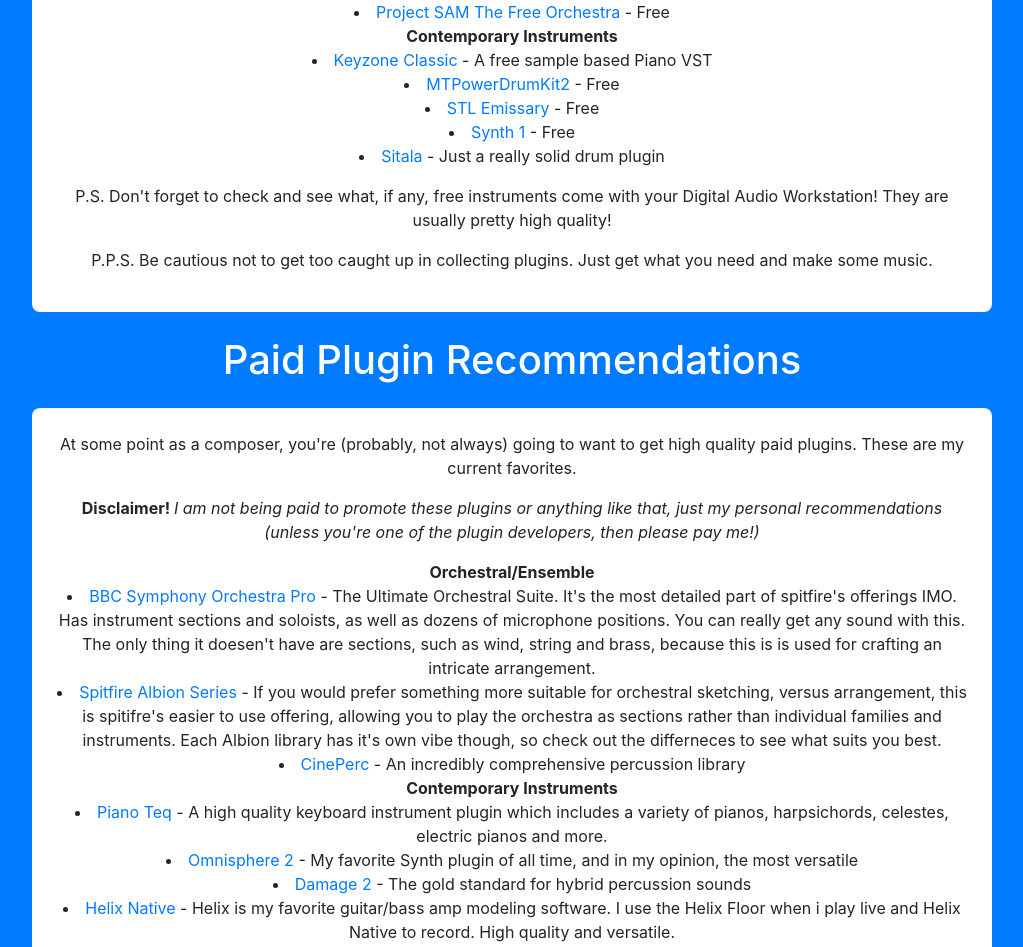
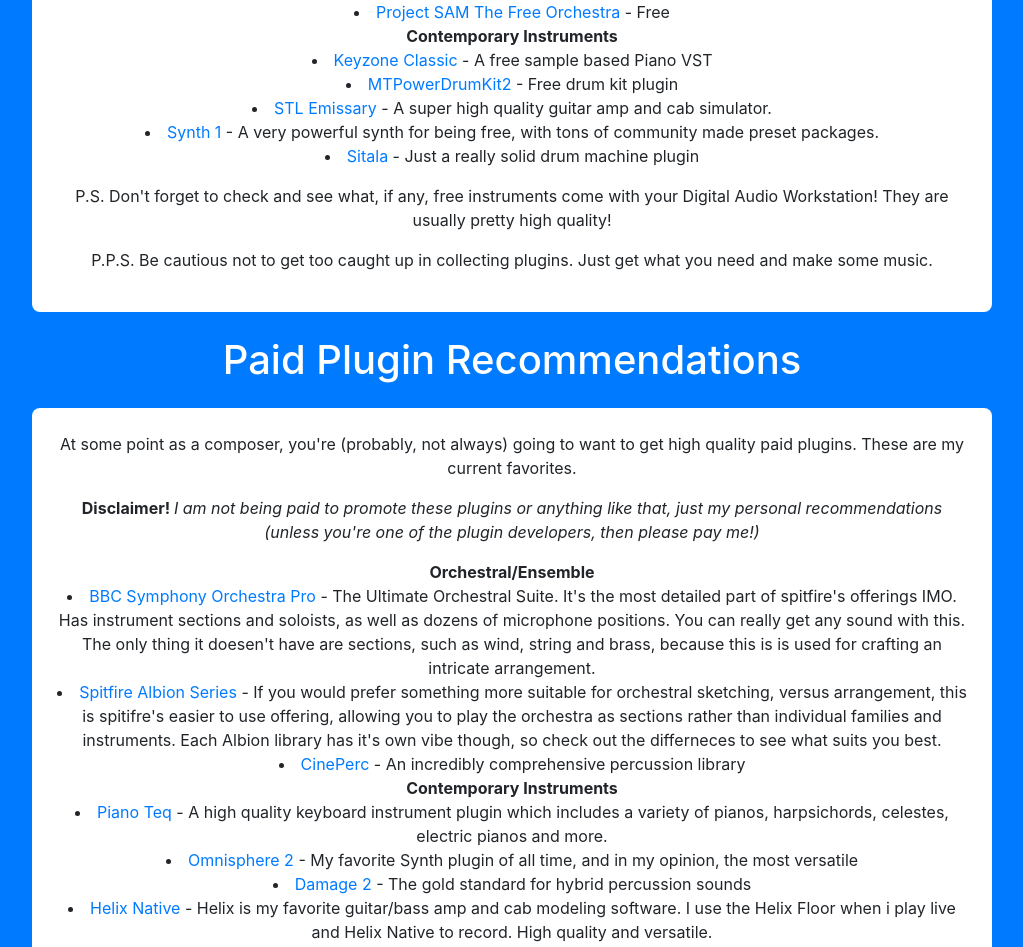
Before and after one commit to robbyph/instrumentation-generation, a Next.js app: page /recommendations in a window 1280 px wide. Shown: the part 680-1627 px from the top of the page, without its empty margins (128-1151 px from the left). Built offline with nearby package versions, Linux system fonts and the light colour scheme.

Commit message:
Fixed some descriptions

```diff
--- a/pages/recommendations.js
+++ b/pages/recommendations.js
@@ -28,10 +28,10 @@
                     <li><a target="_blank" rel="noopener noreferrer" href="https://projectsam.com/libraries/the-free-orchestra/">Project SAM The Free Orchestra</a> - Free</li>
                     <li style={{listStyleType: 'none'}}><strong>Contemporary Instruments</strong></li>
                     <li><a target="_blank" rel="noopener noreferrer" href="https://plugins4free.com/plugin/2848/">Keyzone Classic</a> - A free sample based Piano VST</li>
-                    <li><a target="_blank" rel="noopener noreferrer" href="https://www.powerdrumkit.com/">MTPowerDrumKit2</a> - Free</li>
-                    <li><a target="_blank" rel="noopener noreferrer" href="https://www.stltones.com/products/stl-ignite-emissary-plug-in-bundle">STL Emissary</a> - Free</li>
-                    <li><a target="_blank" rel="noopener noreferrer" href="https://www.kvraudio.com/product/synth1-by-daichi-laboratory-ichiro-toda">Synth 1</a> - Free</li>
-                    <li><a target="_blank" rel="noopener noreferrer" href="https://decomposer.de/sitala/">Sitala</a> - Just a really solid drum plugin</li>
+                    <li><a target="_blank" rel="noopener noreferrer" href="https://www.powerdrumkit.com/">MTPowerDrumKit2</a> - Free drum kit plugin</li>
+                    <li><a target="_blank" rel="noopener noreferrer" href="https://www.stltones.com/products/stl-ignite-emissary-plug-in-bundle">STL Emissary</a> - A super high quality guitar amp and cab simulator.</li>
+                    <li><a target="_blank" rel="noopener noreferrer" href="https://www.kvraudio.com/product/synth1-by-daichi-laboratory-ichiro-toda">Synth 1</a> - A very powerful synth for being free, with tons of community made preset packages.</li>
+                    <li><a target="_blank" rel="noopener noreferrer" href="https://decomposer.de/sitala/">Sitala</a> - Just a really solid drum machine plugin</li>
                 </ul>
                 <p style={{marginTop: '1rem'}}>P.S. Don't forget to check and see what, if any, free instruments come with your Digital Audio Workstation! They are usually pretty high quality!</p>
                 <p style={{marginTop: '1rem'}}>P.P.S. Be cautious not to get too caught up in collecting plugins. Just get what you need and make some music.</p>
@@ -52,7 +52,7 @@
                     <li><a target="_blank" rel="noopener noreferrer" href="https://plugins4free.com/plugin/2848/">Piano Teq</a> - A high quality keyboard instrument plugin which includes a variety of pianos, harpsichords, celestes, electric pianos and more.</li>
                     <li><a target="_blank" rel="noopener noreferrer" href="https://www.spectrasonics.net/products/omnisphere/">Omnisphere 2</a> - My favorite Synth plugin of all time, and in my opinion, the most versatile</li>
                     <li><a target="_blank" rel="noopener noreferrer" href="https://heavyocity.com/product/damage-2/">Damage 2</a> - The gold standard for hybrid percussion sounds</li>
-                    <li><a target="_blank" rel="noopener noreferrer" href="https://line6.com/helix/helixnative.html">Helix Native</a> - Helix is my favorite guitar/bass amp modeling software. I use the Helix Floor when i play live and Helix Native to record. High quality and versatile.</li>
+                    <li><a target="_blank" rel="noopener noreferrer" href="https://line6.com/helix/helixnative.html">Helix Native</a> - Helix is my favorite guitar/bass amp and cab modeling software. I use the Helix Floor when i play live and Helix Native to record. High quality and versatile.</li>
                     <li><a target="_blank" rel="noopener noreferrer" href="https://www.pluginboutique.com/product/4-Synth/1158-VirtualCZ">Virtual CZ</a> - Perfect for replicating that old school ROMpler style synth sound.</li>
                     <li><a target="_blank" rel="noopener noreferrer" href="https://impactsoundworks.com/product/super-audio-cart/">Super Audio Cart</a> - Chiptune synth sounds ripped straight from old school video games.</li>
                     <li><a target="_blank" rel="noopener noreferrer" href="https://www.e-phonic.com/drumatic.html#/">Drumatic 4</a> - A really dope 10 channel drum machine with a wide range of sounds.</li>
```
Also changed, not shown: components/data/instruments.json.
